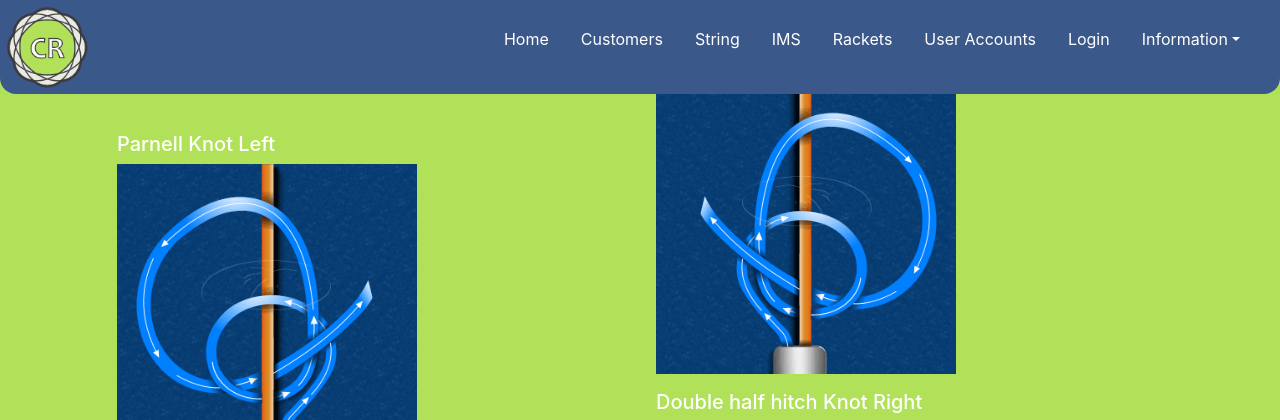
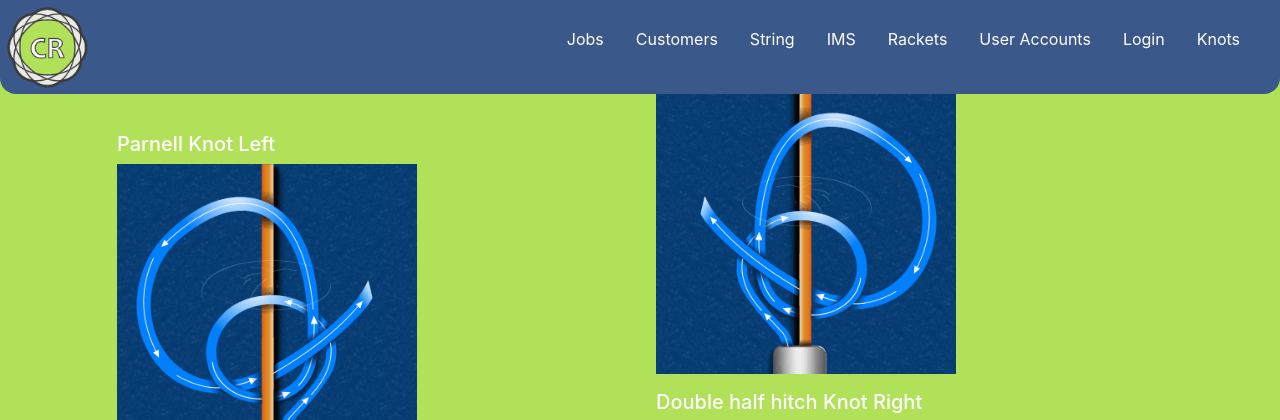
Before and after one commit to hackenbecker/stringer-app, a PHP site: page /knots.php in a window 1280 px wide. Shown: the top 420 px of the page. Run offline with PHP 8.4, Linux system fonts and the light colour scheme; some libraries are stand-ins or nearby versions.

Commit message:
Added index.php

```diff
--- a/logout.php
+++ b/logout.php
@@ -2,7 +2,7 @@
 session_start();
 session_destroy();
 // Redirect to the login page:
-header('Location: information.php');
+header('Location: index.php');
 
 
 
--- a/menu.php
+++ b/menu.php
@@ -17,10 +17,10 @@ if (isset($_SESSION['loggedin'])) {
 }
 $main_menus = '
 <nav class="navbar">
-<a href="./string-jobs.php" ><img class="logopos" src="./img/logo.png" height="95px"></a>
+<a href="./index.php" ><img class="logopos" src="./img/logo.png" height="95px"></a>
             <ul class="nav-menu">
                 <li class="nav-item">
-                <a href="./string-jobs.php" class="nav-link">Home</a>
+                <a href="./string-jobs.php" class="nav-link">Jobs</a>
                 </li>
 
                 <li class="nav-item">
@@ -38,13 +38,12 @@ $main_menus = '
                 <li class="nav-item">
                 <a href="./site-users.php" class="nav-link">User Accounts</a>
                 </li>' . $_SESSION['loginmenu'] . '
-                <li class="nav-item dropdown">
-                <a href="information.php" class="nav-link dropdown-toggle" data-toggle="dropdown">Information</a>
-                <ul class="dropdown-menu">
-                  <a href="./knots.php" class="dropdown-item">Knots</a>
-                  <a href="./information.php" class="dropdown-item">Information</a>
-                </ul>
-              </li>
+                <li class="nav-item">
+                <a href="./knots.php" class="nav-link">Knots</a>
+                </li>
+
+
+
 
             </ul>
             <div class="hamburger">
```
Also changed, not shown: img/home-blur.png (deleted), img/home1-dark.jpg (deleted), index.php (renamed from information.php).
